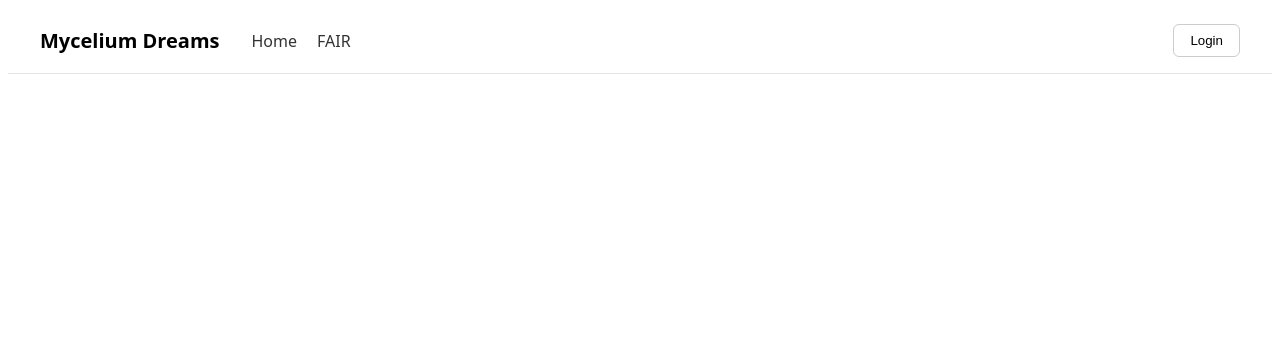
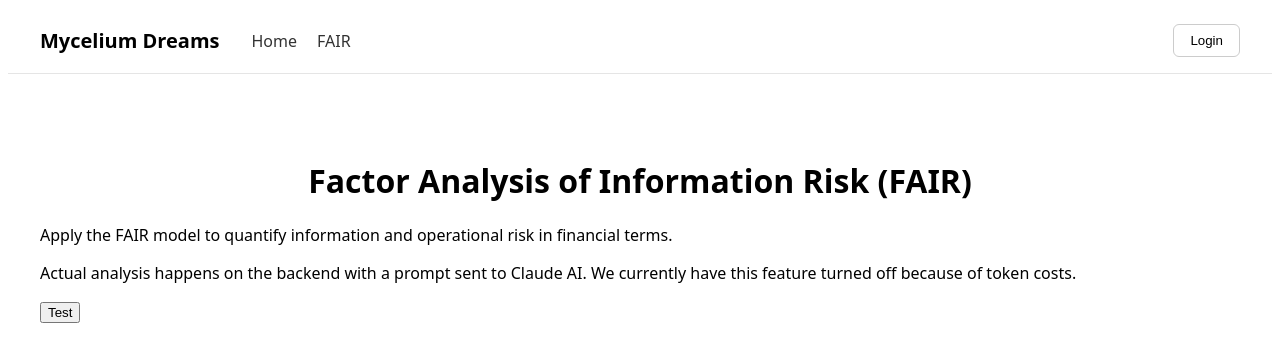
Before and after one commit to awheeler262/webapp, a Nuxt app in the folder apps/web/: page /fair in a window 1280 px wide. Shown: the top 362 px of the page. Built offline with nearby package versions, Linux system fonts and the light colour scheme.

Commit message:
WEB -- Add Authorization Bearer and fair.vue

```diff
--- /dev/null
+++ b/apps/web/app/composables/useApi.ts
@@ -0,0 +1,3 @@
+export function useApi() {
+  return useNuxtApp().$api
+}
--- a/apps/web/app/composables/useAuth.ts
+++ b/apps/web/app/composables/useAuth.ts
@@ -4,8 +4,10 @@ type AuthUser = {
 
 function decodeUser(token: string | null): AuthUser | null {
   if (!token) return null
+  const raw_payload = token.split('.')[1]
+  if (!raw_payload) return null
   try {
-    const payload = JSON.parse(atob(token.split('.')[1]))
+    const payload = JSON.parse(atob(raw_payload))
     return { email: payload.email }
   } catch {
     return null
@@ -22,9 +24,8 @@ export function useAuth() {
   const isLoggedIn = computed(() => !!token.value)
 
   async function login(email: string, password: string) {
-    const config = useRuntimeConfig()
-    const { accessToken } = await $fetch<{ accessToken: string }>('/api/auth/login', {
-      baseURL: config.public.apiBaseUrl,
+    const $api = useApi()
+    const { accessToken } = await $api<{ accessToken: string }>('/api/auth/login', {
       method: 'POST',
       body: { email, password }
     })
--- /dev/null
+++ b/apps/web/app/pages/fair.vue
@@ -0,0 +1,39 @@
+<script setup lang="ts">
+// const { isLoggedIn, user } = useAuth()
+
+// if (!isLoggedIn.value) {
+//   await navigateTo('/')
+// }
+
+async function test() {
+    const $api = useApi()
+    const response = await $api('/api/fair', {
+      method: 'POST',
+      body: { message: 'Hello World!' }
+    })
+}
+</script>
+
+<template>
+  <main class="fair">
+    <h1>Factor Analysis of Information Risk (FAIR)</h1>
+    <p>
+        Apply the FAIR model to quantify information and operational risk in financial terms.
+    </p>
+    <p>
+        Actual analysis happens on the backend with a prompt sent to Claude AI.
+        We currently have this feature turned off because of token costs.
+    </p>
+    <button class="btn" @click="test">Test</button>
+</main>
+</template>
+
+<style scoped>
+.fair {
+  padding: 4rem 2rem;
+  font-family: "Noto Sans", Verdana, sans-serif;
+}
+h1 {
+  text-align: center;
+}
+</style>
--- /dev/null
+++ b/apps/web/app/plugins/api.ts
@@ -0,0 +1,26 @@
+import { $fetch } from 'ofetch'
+import type { $Fetch } from 'ofetch'
+
+declare module '#app' {
+  interface NuxtApp {
+    $api: $Fetch
+  }
+}
+
+export default defineNuxtPlugin(() => {
+  const config = useRuntimeConfig()
+
+  const api = $fetch.create({
+    baseURL: config.public.apiBaseUrl as string,
+    onRequest({ options }) {
+      const token = useCookie<string | null>('auth_token')
+      if (token.value) {
+        const headers = new Headers(options.headers)
+        headers.set('Authorization', `Bearer ${token.value}`)
+        options.headers = headers
+      }
+    }
+  })
+
+  return { provide: { api } }
+})
```
